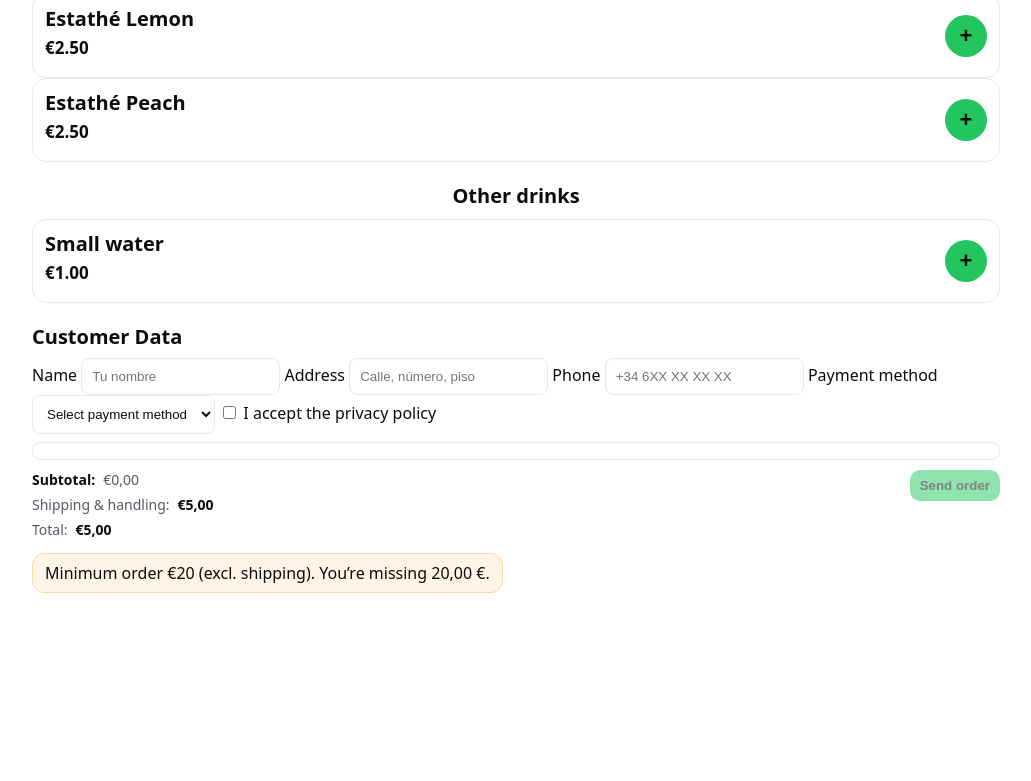
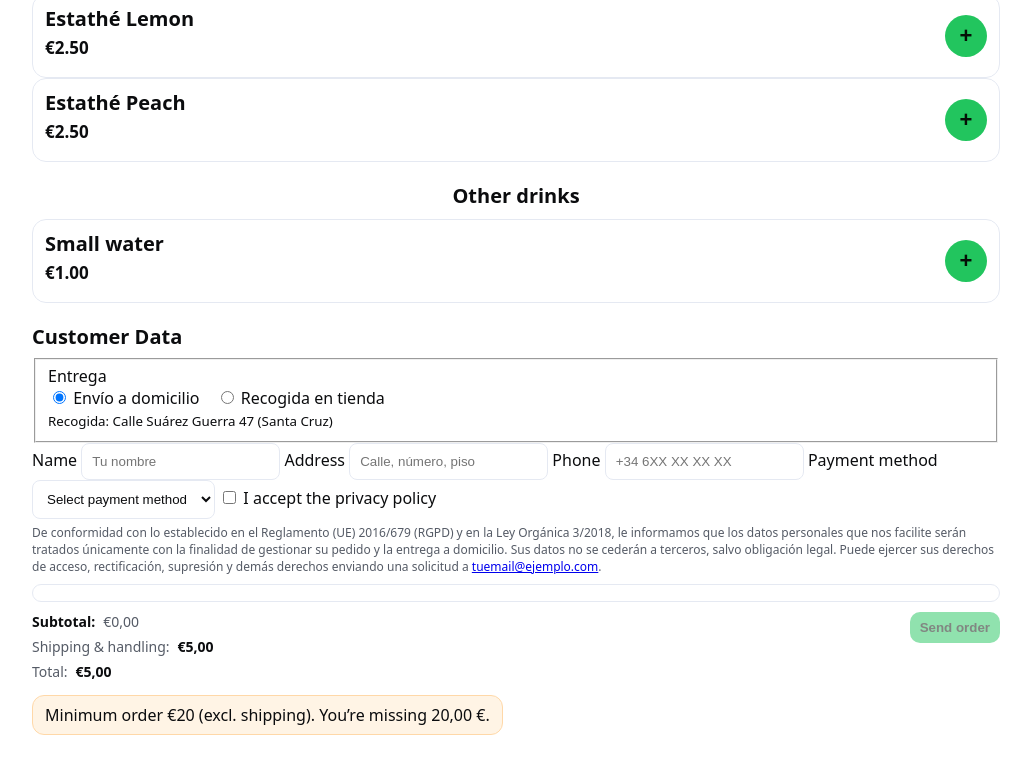
Before and after one commit to sghicio91/focacceria-massamonti, a plain HTML site: page index.html in a window 1280 px wide. Shown: the part 4147-4928 px from the top of the page, without its empty margins (124-1155 px from the left). Before the commit the page ends 4815 px from the top, so only its background shows below. Drawn offline with Linux system fonts and the light colour scheme.

Commit message:
Update index.html

```diff
--- a/index.html
+++ b/index.html
@@ -36,7 +36,7 @@
 
   <main class="container">
 
-    <!-- ✅ MENU (lasciamo l’ID “menu” come mi hai chiesto) -->
+    <!-- ✅ MENÚ (lo lasciamo così) -->
     <section class="section">
       <div class="section__bar">
         <h2 class="section__title" data-i18n="menu">Nuestro menú</h2>
@@ -59,12 +59,29 @@
 
       <form id="orderForm" class="form" novalidate>
         <div class="form__grid">
+
+          <!-- 🔹 Nuova scelta: Envío / Recogida -->
+          <fieldset class="form__field">
+            <span class="form__label">Entrega</span>
+            <div class="radio-group">
+              <label class="radio">
+                <input type="radio" name="fulfillment" id="fulfillmentDelivery" value="delivery" checked>
+                Envío a domicilio
+              </label>
+              <label class="radio" style="margin-left: 12px;">
+                <input type="radio" name="fulfillment" id="fulfillmentPickup" value="pickup">
+                Recogida en tienda
+              </label>
+            </div>
+            <small class="muted">Recogida: Calle Suárez Guerra 47 (Santa Cruz)</small>
+          </fieldset>
+
           <label class="form__field">
             <span class="form__label" data-i18n="name">Nombre</span>
             <input id="name" name="name" class="input" required placeholder="Tu nombre">
           </label>
 
-          <label class="form__field">
+          <label class="form__field" id="addressField">
             <span class="form__label" data-i18n="address">Dirección</span>
             <input id="address" name="address" class="input" required placeholder="Calle, número, piso">
           </label>
@@ -87,9 +104,18 @@
             <input id="privacy" type="checkbox" required>
             <span data-i18n="privacyPolicy">Acepto la política de privacidad</span>
           </label>
+
+          <!-- 🔹 Testo privacy (ripristinato) -->
+          <p class="privacy-text">
+            De conformidad con lo establecido en el Reglamento (UE) 2016/679 (RGPD) y en la Ley Orgánica 3/2018,
+            le informamos que los datos personales que nos facilite serán tratados únicamente con la finalidad de
+            gestionar su pedido y la entrega a domicilio. Sus datos no se cederán a terceros, salvo obligación legal.
+            Puede ejercer sus derechos de acceso, rectificación, supresión y demás derechos enviando una solicitud a
+            <a href="mailto:tuemail@ejemplo.com">tuemail@ejemplo.com</a>.
+          </p>
         </div>
 
-        <!-- Riepilogo prodotti + Totali a blocchi -->
+        <!-- Riepilogo prodotti + Totali -->
         <div class="form__footer">
           <div id="orderSummary" class="order-summary"></div>
           <div id="grandTotal" class="form__totals"></div>
```
